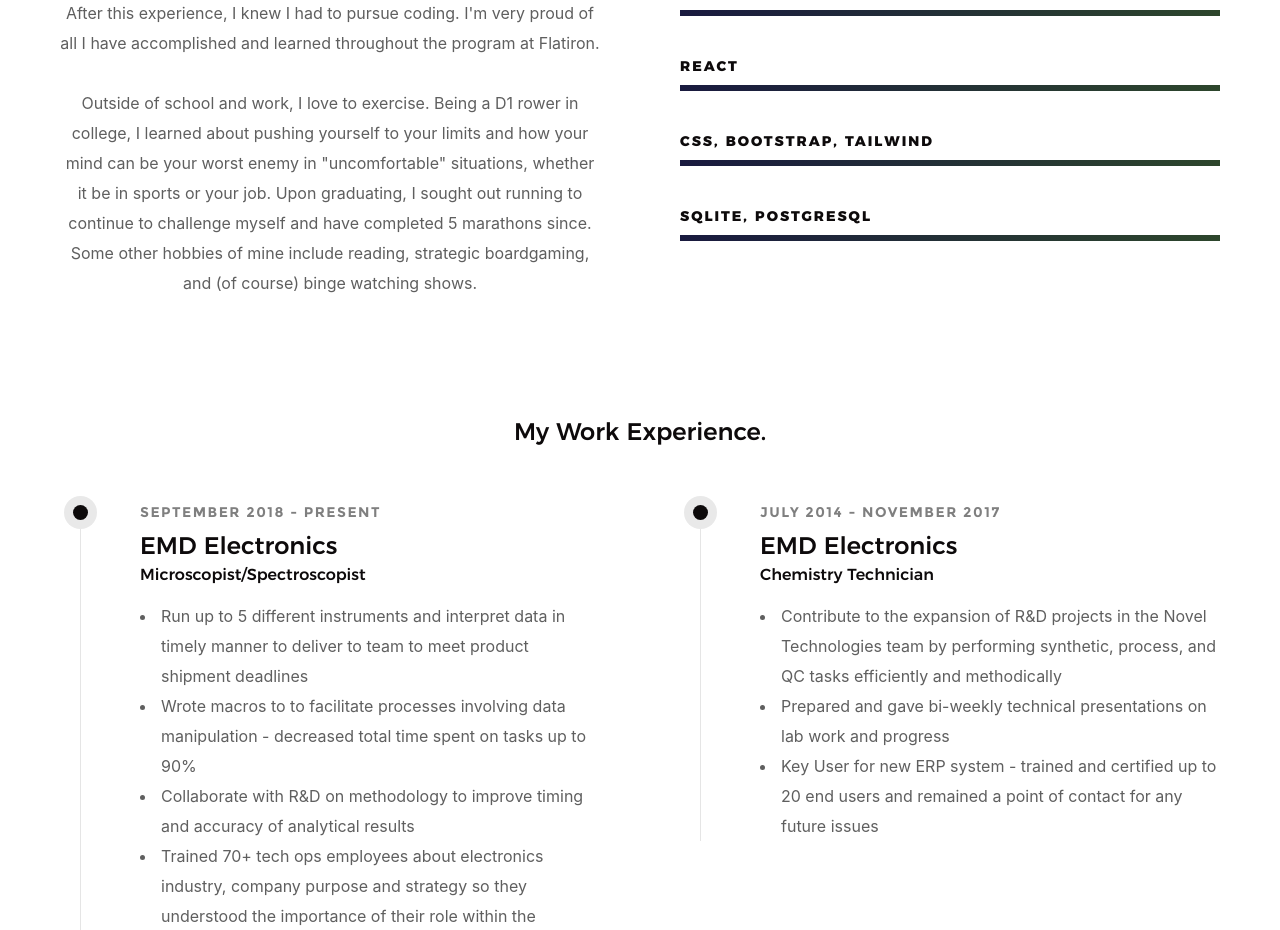
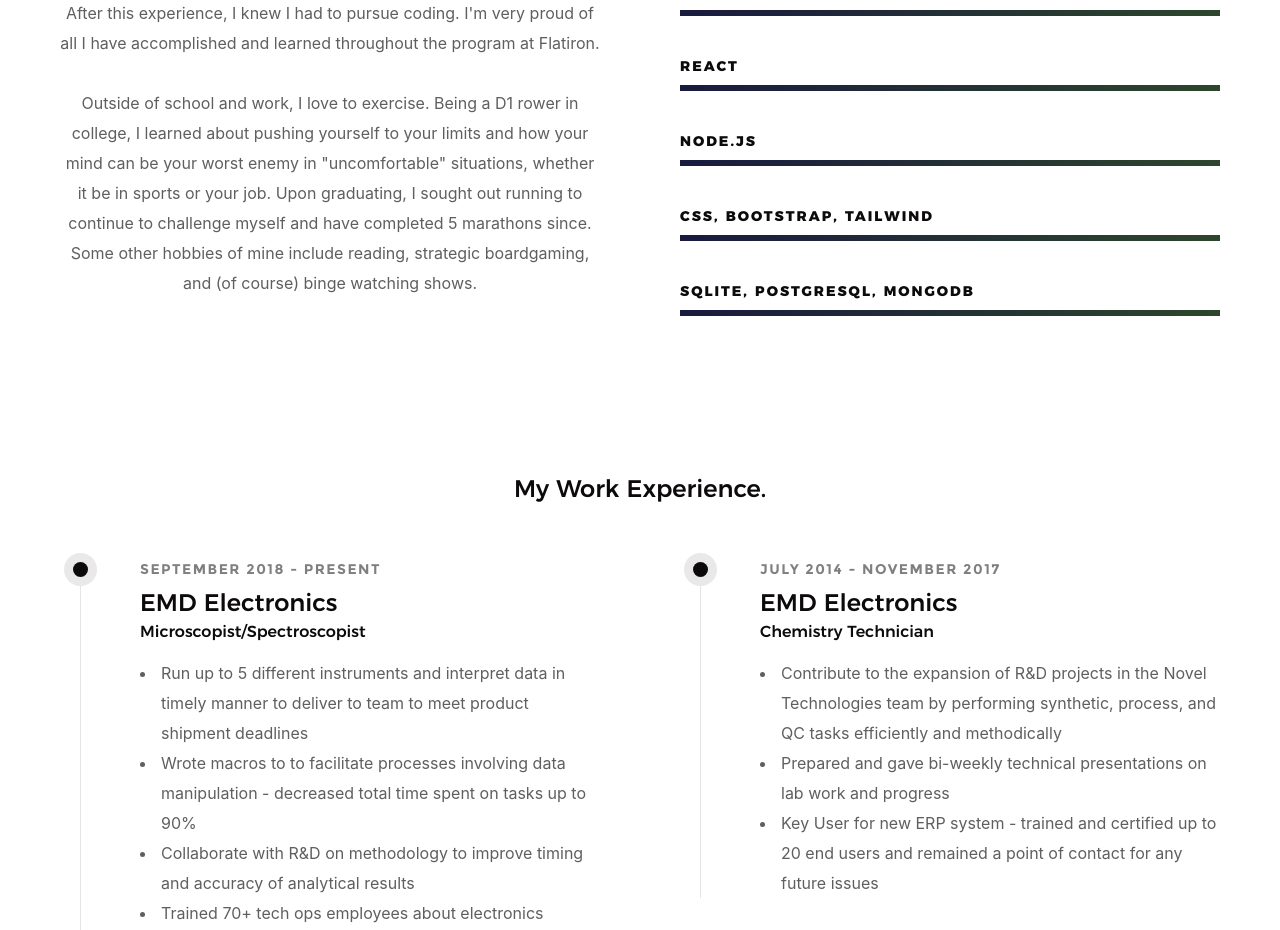
Before and after one commit to abaydar/amanda_baydar_portfolio, a React (Create React App) app: page / in a window 1280 px wide. Shown: the part 1560-2490 px from the top of the page. Built offline with nearby package versions, Linux system fonts and the light colour scheme.

Commit message:
add tech skills

```diff
--- a/src/components/about/about.js
+++ b/src/components/about/about.js
@@ -39,11 +39,15 @@
         </li>
         <li>
           <div className="progress percent100"></div>
+          <strong>Node.js</strong>
+        </li>
+        <li>
+          <div className="progress percent100"></div>
           <strong>CSS, bootstrap, tailwind</strong>
         </li>
         <li>
           <div className="progress percent100"></div>
-          <strong>SQLite, PostgreSQL</strong>
+          <strong>SQLite, PostgreSQL, MongoDB</strong>
         </li>
       </ul>
     </div>
```
